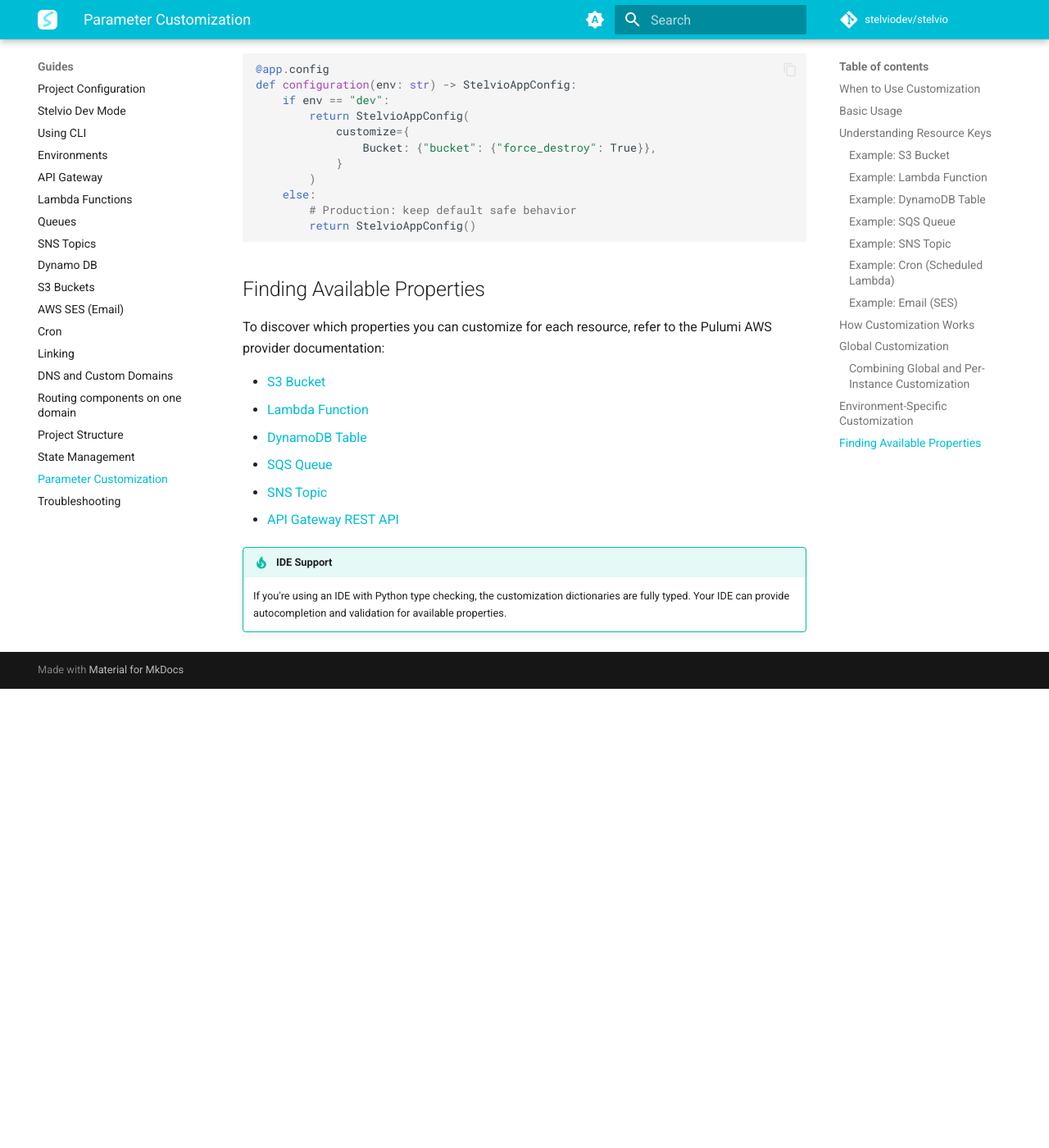
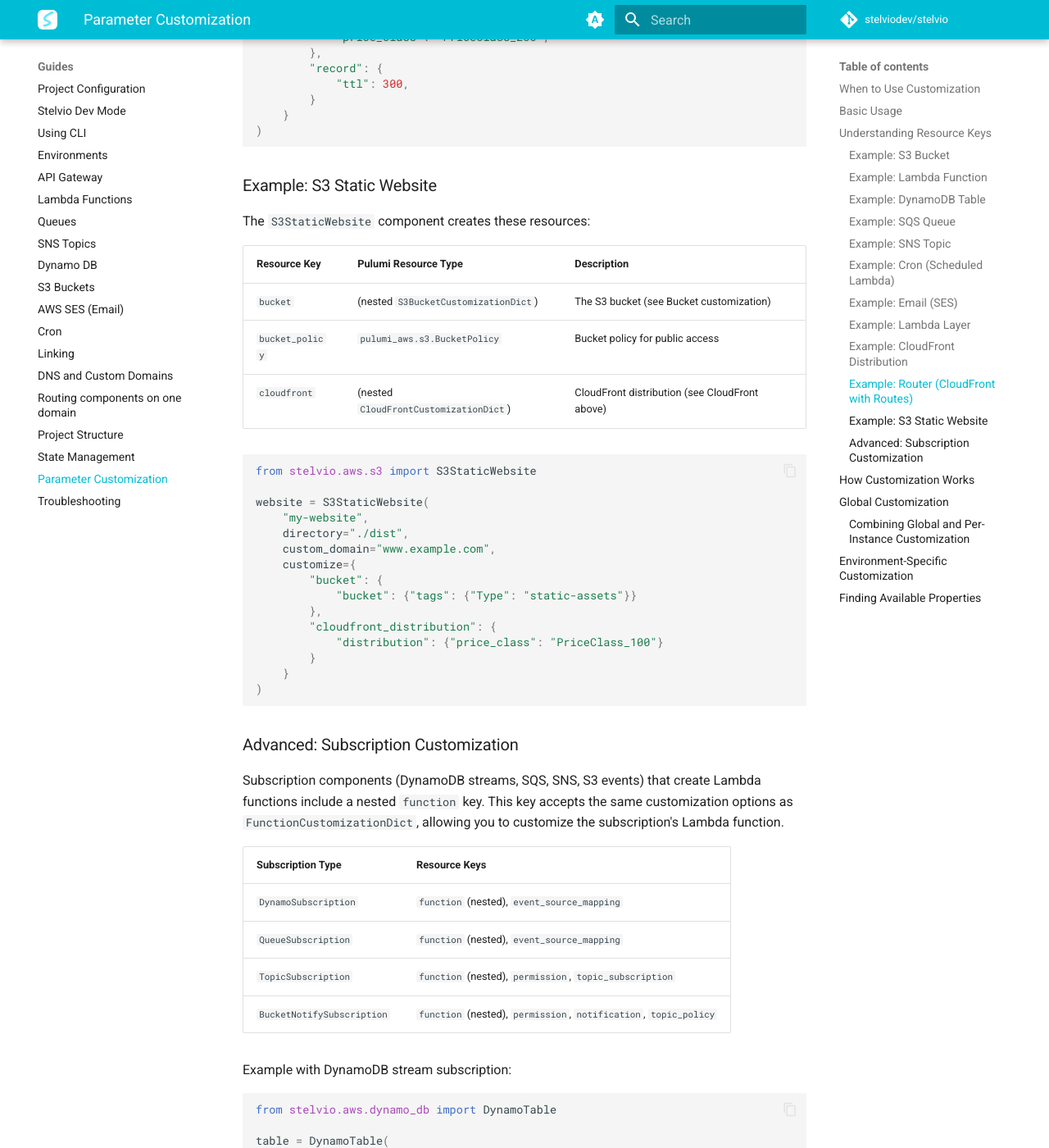
Before and after one commit to stelviodev/stelvio, an MkDocs documentation site: the page built from docs/guides/customization.md, in a window 1280 px wide and 1400 px high, scrolled down 7243 px. Shown: the whole window at 82% size. Built offline with MkDocs 1.6.1 and Material for MkDocs 9.7.7, drawn with Linux system fonts in a browser that asks for light colours; comment, search, counter and statistics services are not loaded; before the commit the page ends 8083 px from its top, so only the background shows below that; some of the changed text lies outside the part shown.

Commit message:
improvements

````diff
--- a/docs/guides/customization.md
+++ b/docs/guides/customization.md
@@ -213,6 +213,154 @@
 )
 ```
 
+### Example: Lambda Layer
+
+The `Layer` component creates:
+
+| Resource Key    | Pulumi Resource Type                | Description              |
+|-----------------|-------------------------------------|--------------------------|
+| `layer_version` | `pulumi_aws.lambda_.LayerVersion`   | The Lambda layer version |
+
+```python
+from stelvio.aws.layer import Layer
+
+layer = Layer(
+    "my-layer",
+    dependencies=["requests", "boto3"],
+    customize={
+        "layer_version": {
+            "description": "Shared dependencies layer",
+        }
+    }
+)
+```
+
+### Example: CloudFront Distribution
+
+The `CloudFrontDistribution` component creates these resources:
+
+| Resource Key            | Pulumi Resource Type                          | Description                              |
+|-------------------------|-----------------------------------------------|------------------------------------------|
+| `distribution`          | `pulumi_aws.cloudfront.Distribution`          | The CloudFront distribution              |
+| `cache_policy`          | `pulumi_aws.cloudfront.CachePolicy`           | Cache policy for the distribution        |
+| `origin_access_control` | `pulumi_aws.cloudfront.OriginAccessControl`   | OAC for secure S3 access                 |
+| `dns_record`            | DNS provider Record                           | DNS record (when custom domain set)      |
+| `acm`                   | (nested `AcmCustomizationDict`)               | ACM certificate resources                |
+
+```python
+from stelvio.aws.cloudfront import CloudFrontDistribution
+
+cdn = CloudFrontDistribution(
+    "my-cdn",
+    bucket=my_bucket,
+    customize={
+        "distribution": {
+            "price_class": "PriceClass_All",
+            "tags": {"CDN": "production"},
+        },
+        "cache_policy": {
+            "comment": "Custom cache policy",
+        }
+    }
+)
+```
+
+### Example: Router (CloudFront with Routes)
+
+The `Router` component creates these resources:
+
+| Resource Key            | Pulumi Resource Type                          | Description                              |
+|-------------------------|-----------------------------------------------|------------------------------------------|
+| `distribution`          | `pulumi_aws.cloudfront.Distribution`          | The CloudFront distribution              |
+| `origin_access_controls`| `pulumi_aws.cloudfront.OriginAccessControl`   | OAC for each origin                      |
+| `access_policies`       | `pulumi_aws.s3.BucketPolicy`                  | Bucket policies for S3 origins           |
+| `cloudfront_functions`  | `pulumi_aws.cloudfront.Function`              | CloudFront functions (e.g., 404 handler) |
+| `acm_validated_domain`  | (nested `AcmCustomizationDict`)               | ACM certificate resources                |
+| `record`                | DNS provider Record                           | DNS record (when custom domain set)      |
+
+```python
+from stelvio.aws.cloudfront.router import Router
+
+router = Router(
+    "my-router",
+    custom_domain="app.example.com",
+    customize={
+        "distribution": {
+            "price_class": "PriceClass_200",
+        },
+        "record": {
+            "ttl": 300,
+        }
+    }
+)
+```
+
+### Example: S3 Static Website
+
+The `S3StaticWebsite` component creates these resources:
+
+| Resource Key   | Pulumi Resource Type                   | Description                                    |
+|----------------|----------------------------------------|------------------------------------------------|
+| `bucket`       | (nested `S3BucketCustomizationDict`)   | The S3 bucket (see Bucket customization)       |
+| `bucket_policy`| `pulumi_aws.s3.BucketPolicy`           | Bucket policy for public access                |
+| `cloudfront`   | (nested `CloudFrontCustomizationDict`) | CloudFront distribution (see CloudFront above) |
+
+```python
+from stelvio.aws.s3 import S3StaticWebsite
+
+website = S3StaticWebsite(
+    "my-website",
+    directory="./dist",
+    custom_domain="www.example.com",
+    customize={
+        "bucket": {
+            "bucket": {"tags": {"Type": "static-assets"}}
+        },
+        "cloudfront_distribution": {
+            "distribution": {"price_class": "PriceClass_100"}
+        }
+    }
+)
+```
+
+### Advanced: Subscription Customization
+
+Subscription components (DynamoDB streams, SQS, SNS, S3 events) that create Lambda functions include a nested `function` key. This key accepts the same customization options as `FunctionCustomizationDict`, allowing you to customize the subscription's Lambda function.
+
+| Subscription Type       | Resource Keys                                          |
+|-------------------------|--------------------------------------------------------|
+| `DynamoSubscription`    | `function` (nested), `event_source_mapping`            |
+| `QueueSubscription`     | `function` (nested), `event_source_mapping`            |
+| `TopicSubscription`     | `function` (nested), `permission`, `topic_subscription`|
+| `BucketNotifySubscription` | `function` (nested), `permission`, `notification`, `topic_policy` |
+
+Example with DynamoDB stream subscription:
+
+```python
+from stelvio.aws.dynamo_db import DynamoTable
+
+table = DynamoTable(
+    "orders",
+    fields={"id": "string"},
+    partition_key="id",
+    stream="new-and-old-images",
+)
+
+# Subscribe with function customization
+table.subscribe(
+    "functions/stream_handler.process",
+    customize={
+        "function": {
+            "function": {"memory_size": 512, "timeout": 60}
+        },
+        "event_source_mapping": {
+            "batch_size": 100,
+            "starting_position": "LATEST",
+        }
+    }
+)
+```
+
 ## How Customization Works
 
 When you provide customizations, Stelvio merges your values with its default configuration:
````
Also changed, not shown: 4 other files.
